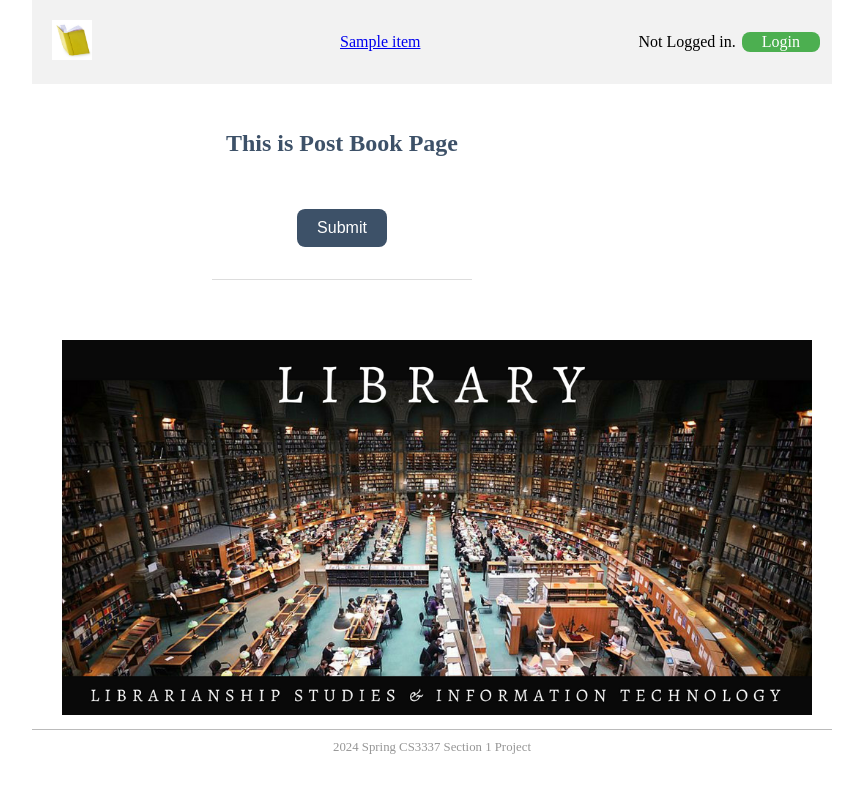
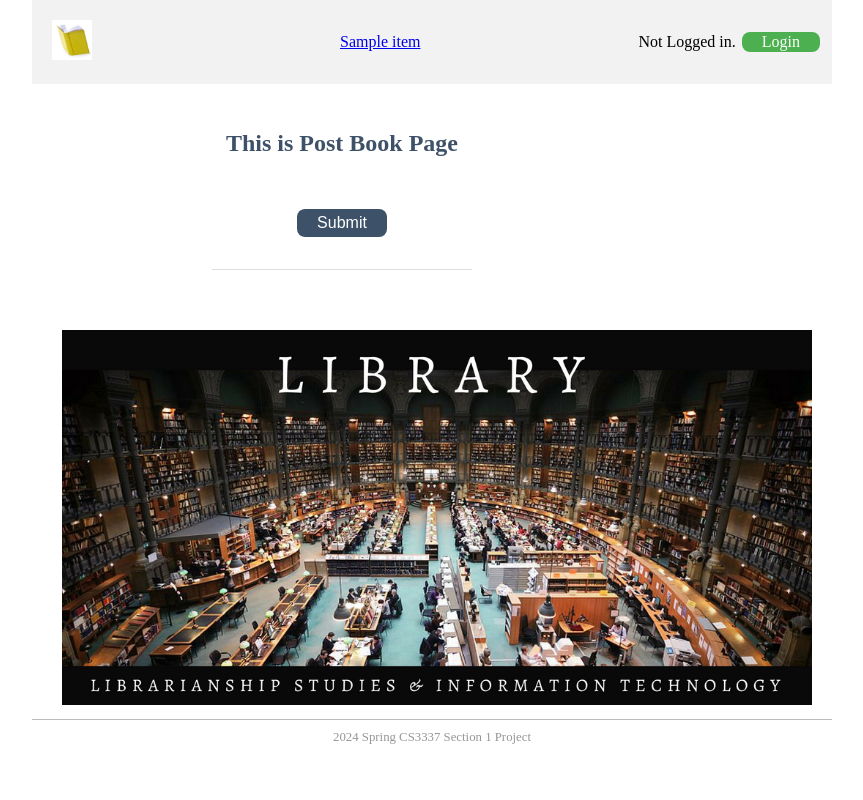
Before and after one commit to AllenTamrazian/CS3337, a Django app: template bookEx/templates/bookMng/postbook.html in a window 1280 px wide. Shown: the whole page, without its empty margins (208-1071 px from the left). Run offline with Django 3.2, Linux system fonts and the light colour scheme; the template is opened without the code that fills it: most values are stand-ins (such as "Sample title", 1, 10 or a date in 2020).

Commit message:
Update postbook.html

```diff
--- a/bookEx/templates/bookMng/postbook.html
+++ b/bookEx/templates/bookMng/postbook.html
@@ -27,7 +27,7 @@
             background-color: #3D5168;
             border: none;
             color: white;
-            padding: 10px 20px;
+            padding: 5px 20px;
             text-align: center;
             text-decoration: none;
             display: inline-block;
@@ -37,11 +37,6 @@
             cursor: pointer;
             border-radius: 8px;
             display: block;
-        }
-
-        form {
-            text-align: center;
-            margin-top: 20px;
         }
 
         table {
```
